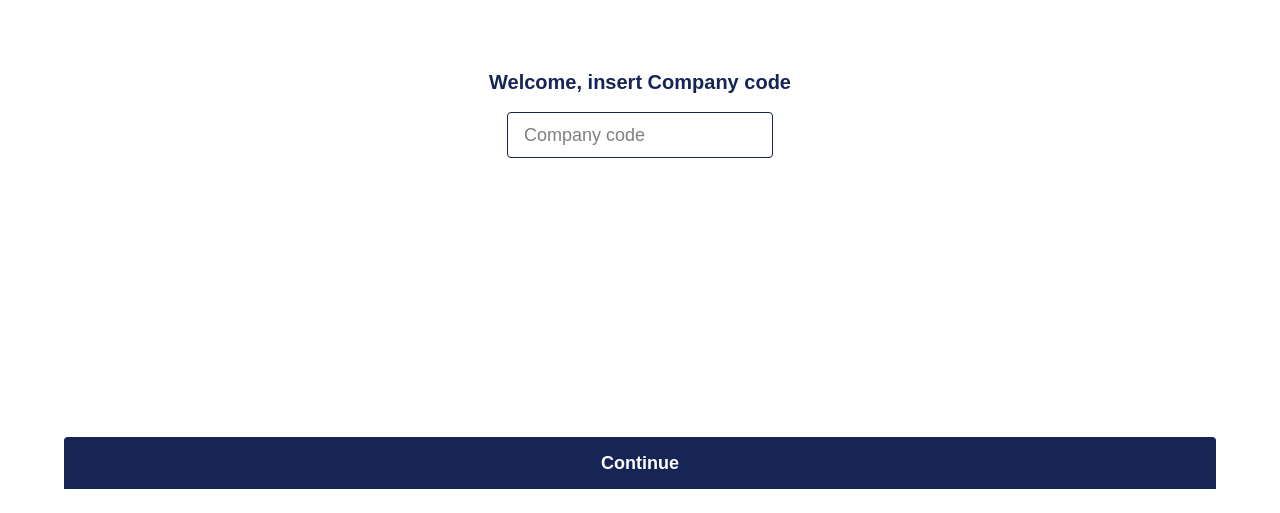
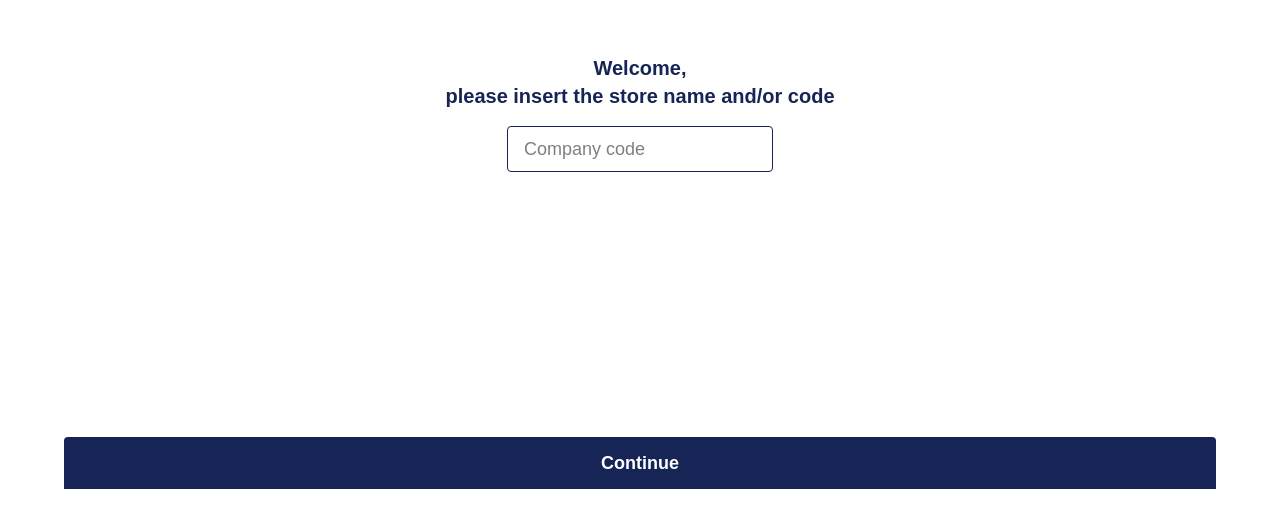
Before and after one commit to LorenzoRegalzi/lead-capture, a Next.js app: page / in a window 1280 px wide. Shown: the part 287-800 px from the top of the page. Built offline with nearby package versions, Linux system fonts and the light colour scheme.

Commit message:
change text

```diff
--- a/app/components/CompanyCodeInput.tsx
+++ b/app/components/CompanyCodeInput.tsx
@@ -6,7 +6,7 @@ export default function CompanyCodeInput({ onSubmit }: { onSubmit: (code: string
   return (
     <div className="flex flex-col items-center justify-center h-full w-full relative">
       <div className="flex flex-col items-center justify-center flex-1 w-full">
-        <h2 className="text-xl font-bold mb-4 text-blue-950">Welcome, insert Company code</h2>
+        <h2 className="text-xl font-bold mb-4 text-blue-950 text-center">Welcome,<br /> please insert the store name and/or code</h2>
         <input
           type="text"
           value={code}
```
